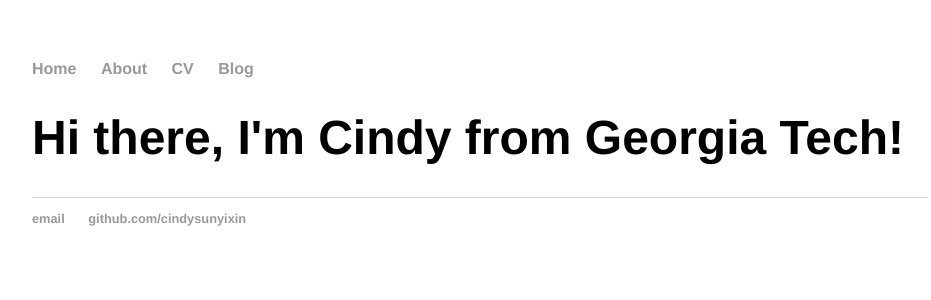
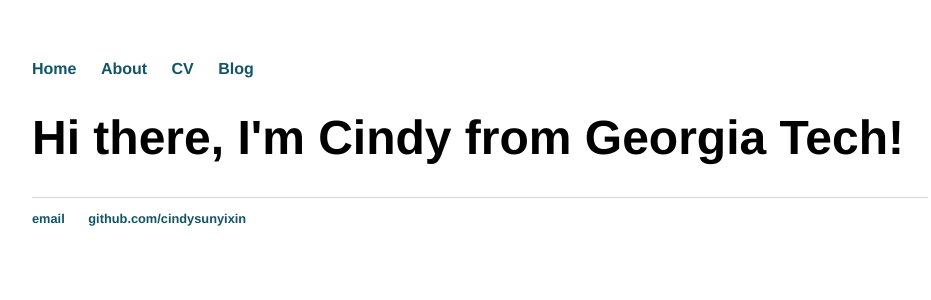
Before and after one commit to cindysunyixin/cindysunyixin.github.io, a Jekyll site: the page index.html, which Jekyll copies as it is, in a window 1280 px wide. Shown: the top 300 px of the page, without its empty margins (160-1091 px from the left). Built offline with Jekyll 4.4.1, drawn with Linux system fonts in a browser that asks for light colours.

Commit message:
Update main.css

```diff
--- a/css/main.css
+++ b/css/main.css
@@ -14,7 +14,7 @@
 }
 a {
     text-decoration: none;
-    color: #999;
+    color: #156;
 }
 a:hover {
     text-decoration: underline;
```
